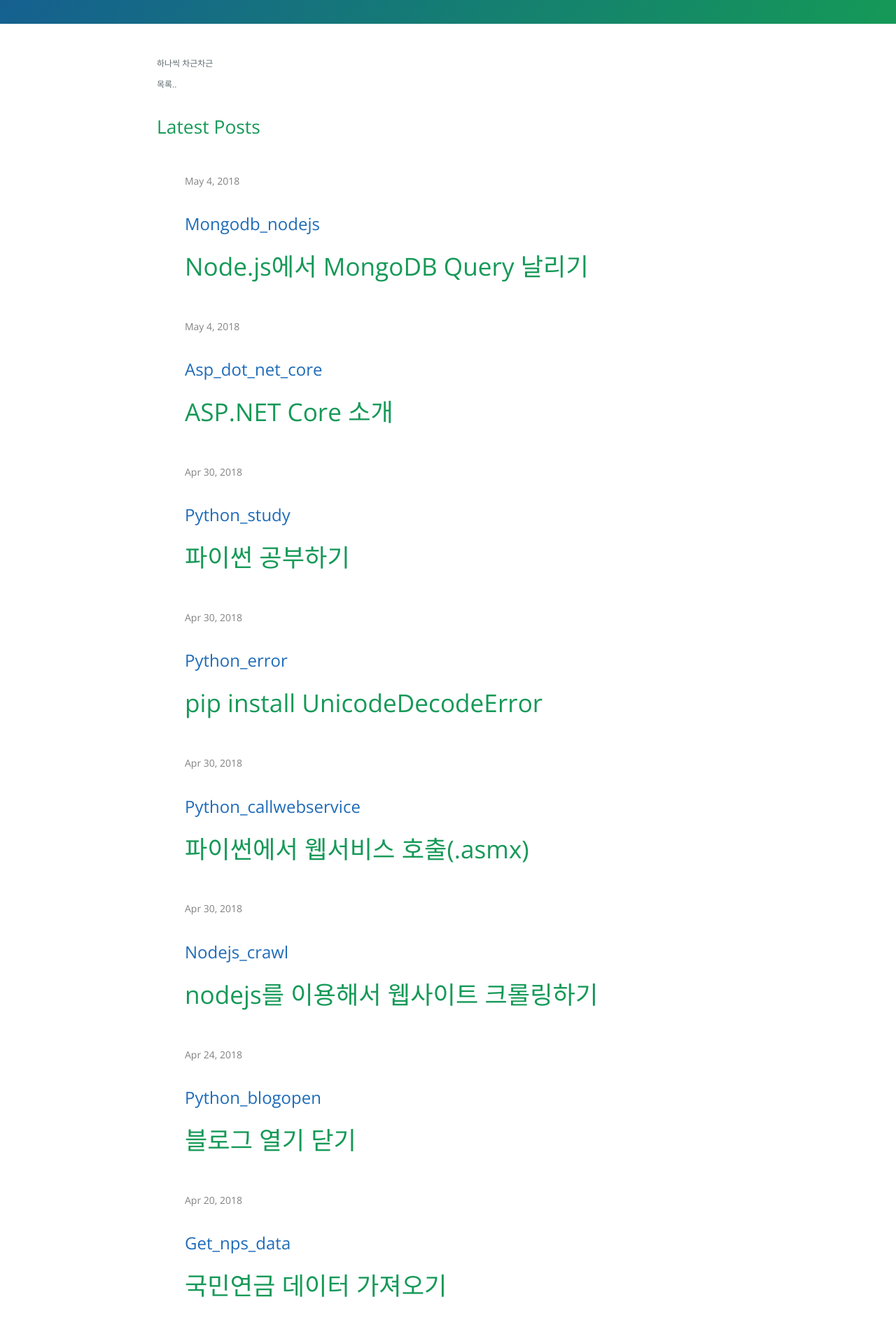
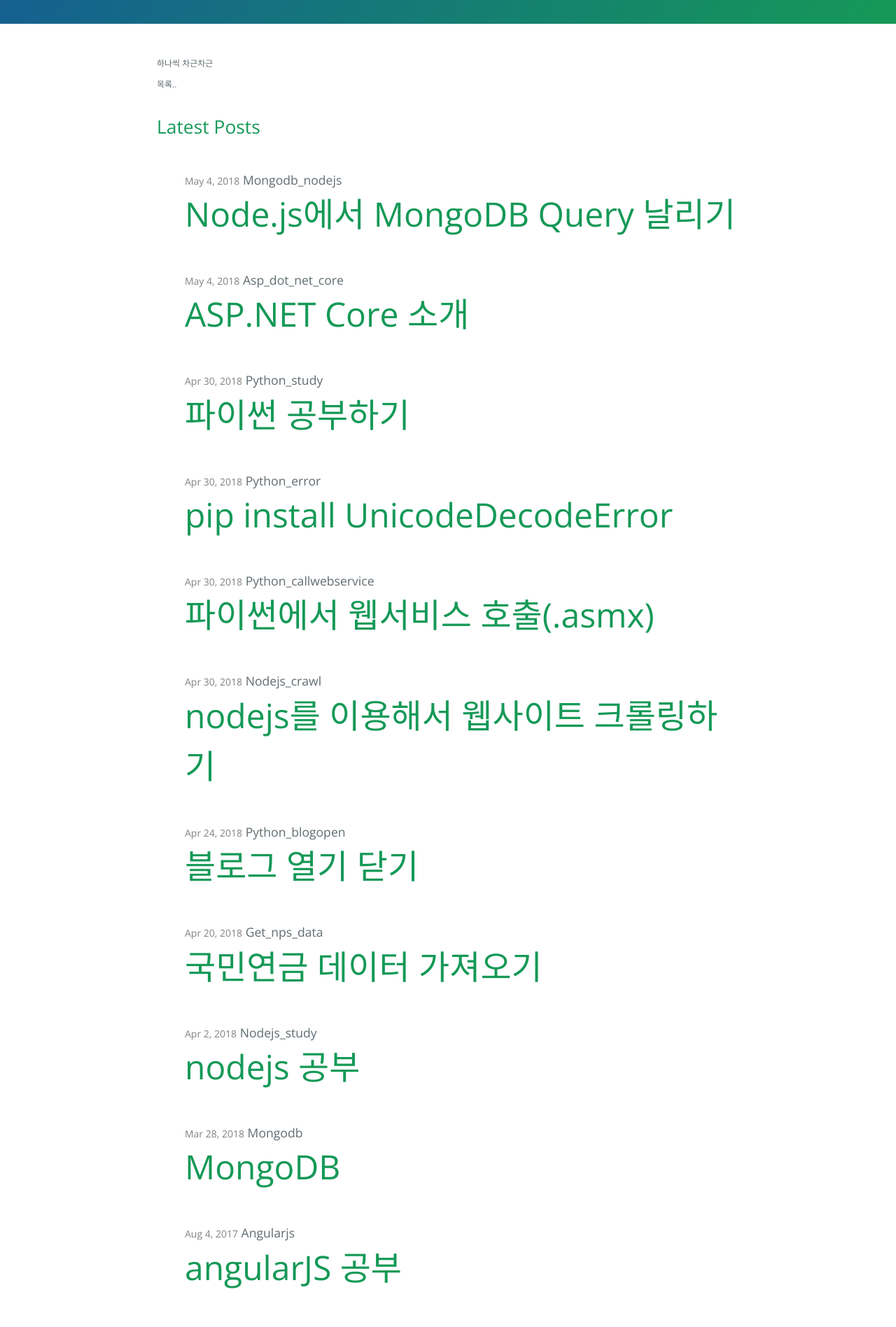
Before and after one commit to zzingyuna/test_site.github.io, a Jekyll site: the page built from index.md, in a window 1280 px wide. Shown: the part 405-2302 px from the top of the page at 70% size. Built offline with Jekyll 4.4.1, drawn with Linux system fonts in a browser that asks for light colours.

Commit message:
Update home.html

```diff
--- a/_layouts/home.html
+++ b/_layouts/home.html
@@ -17,11 +17,9 @@
         {% assign date_format = site.cayman-blog.date_format | default: "%b %-d, %Y" %}
         <span class="post-meta">{{ post.date | date: date_format }}</span>
 
-        <h4>
-          <a class="post-link" href="{{ post.url | relative_url }}" title="{{ post.title }}">{{ post.title | escape }}</a>
-        </h4>
+        <span>{{ post.title | escape }}</span>
 
-        <span>{{ post.excerpt | markdownify | truncatewords: 30 }}</span>
+        <a class="post-link" href="{{ post.url | relative_url }}" title="{{ post.title }}">{{ post.excerpt | markdownify | truncatewords: 30 }}</a>
 
       </li>
     {% endfor %}
```
